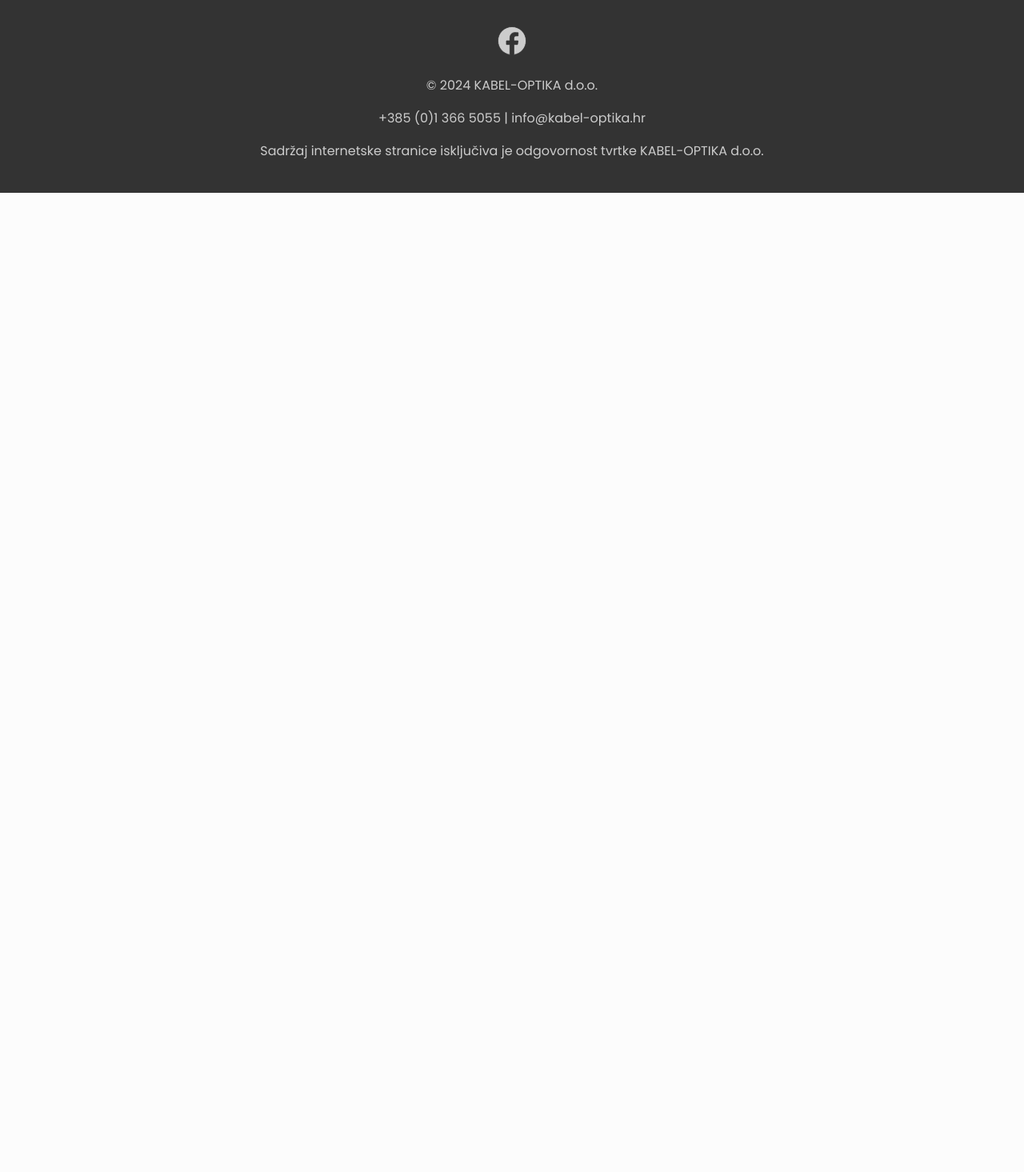
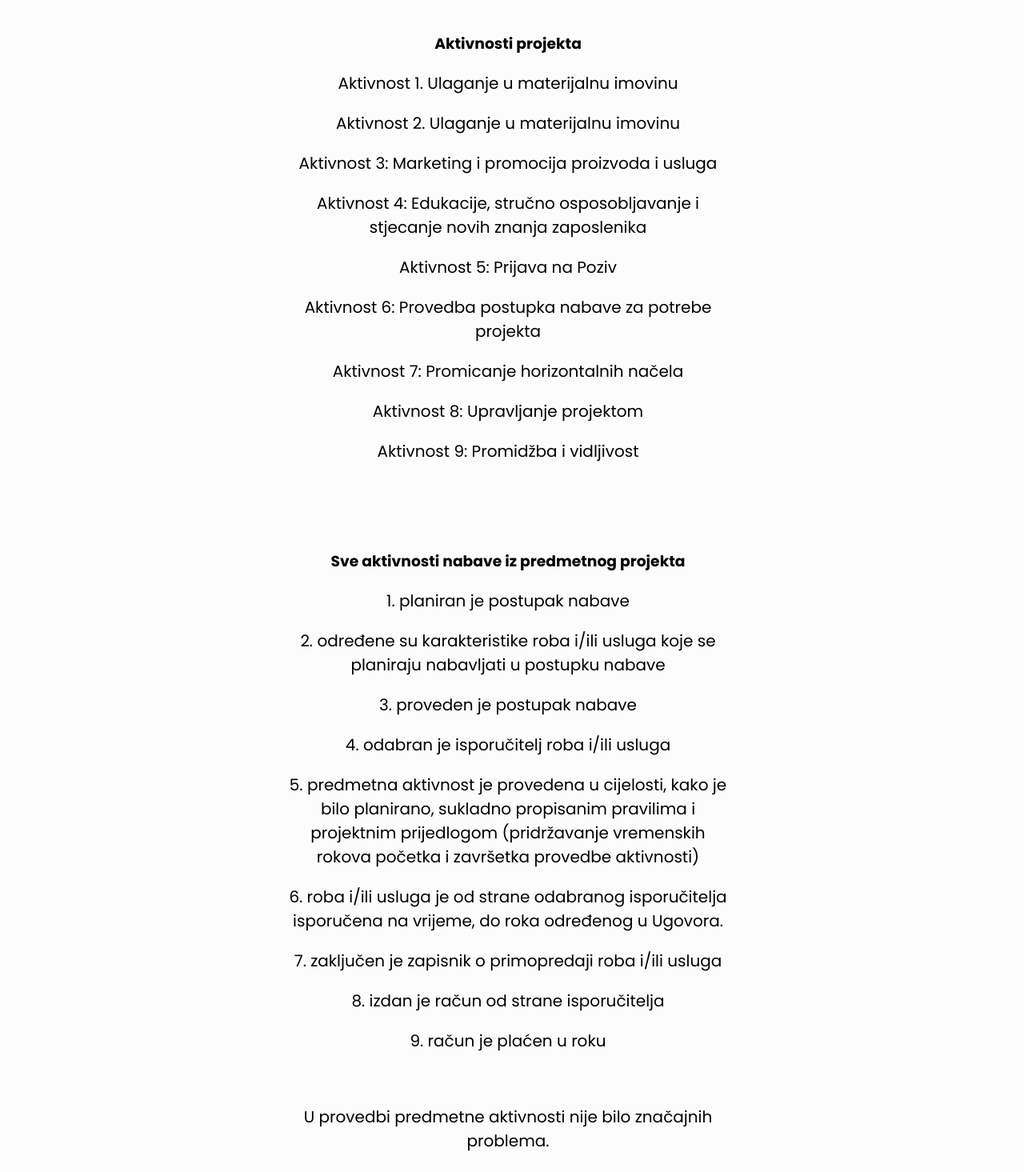
Before and after one commit to iivkov/kabel-optika, a React (Create React App) app: page /EU-projekti in a window 1280 px wide. Shown: the part 1780-3245 px from the top of the page at 80% size. Before the commit the page ends 2021 px from the top, so only its background shows below. Built offline with nearby package versions, Linux system fonts and the light colour scheme.

Commit message:
novi build

```diff
--- a/src/App.css
+++ b/src/App.css
@@ -228,6 +228,16 @@ p {
   /* z-index: -1; */
 }
 
+.activity-box {
+  /* max-width: 500px; */
+  width: 550px;
+  padding: 10px;
+  margin-bottom: 10px;
+  margin-right: 10px;
+  transition: transform 0.5s ease-in-out;
+  /* z-index: -1; */
+}
+
 .box.left-enter {
   transform: translateX(-40%);
   /* z-index: -1; */
--- a/src/components/ProjectsComponent.js
+++ b/src/components/ProjectsComponent.js
@@ -47,6 +47,42 @@ const ProjectsComponent = () => {
             </div>
         </div>
         <EUnoteProject />
+        <div className="container">
+            <div className="activity-box">
+                    <h3>Aktivnosti projekta</h3>
+                    <p>Aktivnost 1. Ulaganje u materijalnu imovinu</p>
+                    <p>Aktivnost 2. Ulaganje u materijalnu imovinu</p>
+                    <p>Aktivnost 3: Marketing i promocija proizvoda i usluga</p>
+                    <p>Aktivnost 4: Edukacije, stručno osposobljavanje i stjecanje novih znanja zaposlenika</p>
+                    <p>Aktivnost 5: Prijava na Poziv</p>
+                    <p>Aktivnost 6: Provedba postupka nabave za potrebe projekta</p>
+                    <p>Aktivnost 7: Promicanje horizontalnih načela</p>
+                    <p>Aktivnost 8: Upravljanje projektom</p>
+                    <p>Aktivnost 9: Promidžba i vidljivost</p>
+            </div>
+        </div>
+        <div className="container">
+            <div className="activity-box">
+                    <h3>Sve aktivnosti nabave iz predmetnog projekta</h3>
+                    <p>1. planiran je postupak nabave</p>
+                    <p>2. određene su karakteristike roba i/ili usluga koje se planiraju nabavljati u postupku nabave</p>
+                    <p>3. proveden je postupak nabave</p>
+                    <p>4. odabran je isporučitelj roba i/ili usluga</p>
+                    <p>5. predmetna aktivnost je provedena u cijelosti, kako je bilo planirano, sukladno propisanim pravilima
+i projektnim prijedlogom (pridržavanje vremenskih rokova početka i završetka provedbe aktivnosti)</p>
+                    <p>6. roba i/ili usluga je od strane odabranog isporučitelja isporučena na vrijeme, do roka određenog u
+Ugovora.</p>
+                    <p>7. zaključen je zapisnik o primopredaji roba i/ili usluga</p>
+                    <p>8. izdan je račun od strane isporučitelja</p>
+                    <p>9. račun je plaćen u roku</p>
+                    <br />
+                    <p>U provedbi predmetne aktivnosti nije bilo značajnih problema.</p>
+                    <p>Ostvareni su rezultati koji su bili planirani - nabava roba i/ili usluga.</p>
+                    <p>Održane su planirane edukacije djelatnika, u količini radnih sati koje je ponudio isporučitelj.</p>
+                    <p>Nabavljena roba i/ili usluga se koristi u svakodnevnom poslovanju gospodarskog subjekta.</p>
+            </div>
+        </div>
+        <EUnoteProject />
     </div>
     );
 }
```
Also changed, not shown: 1 other file (tests, documents, lock files or other folders).
